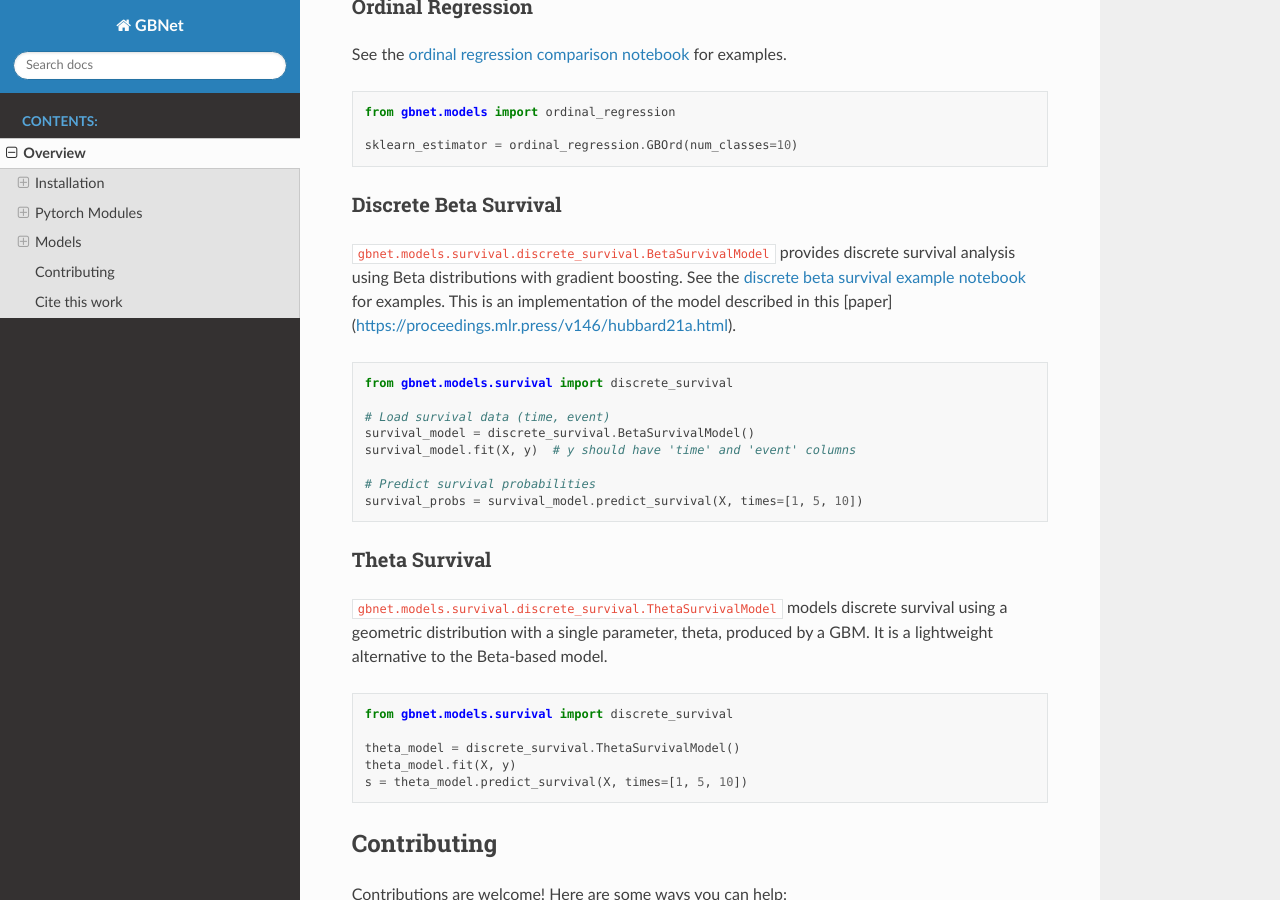
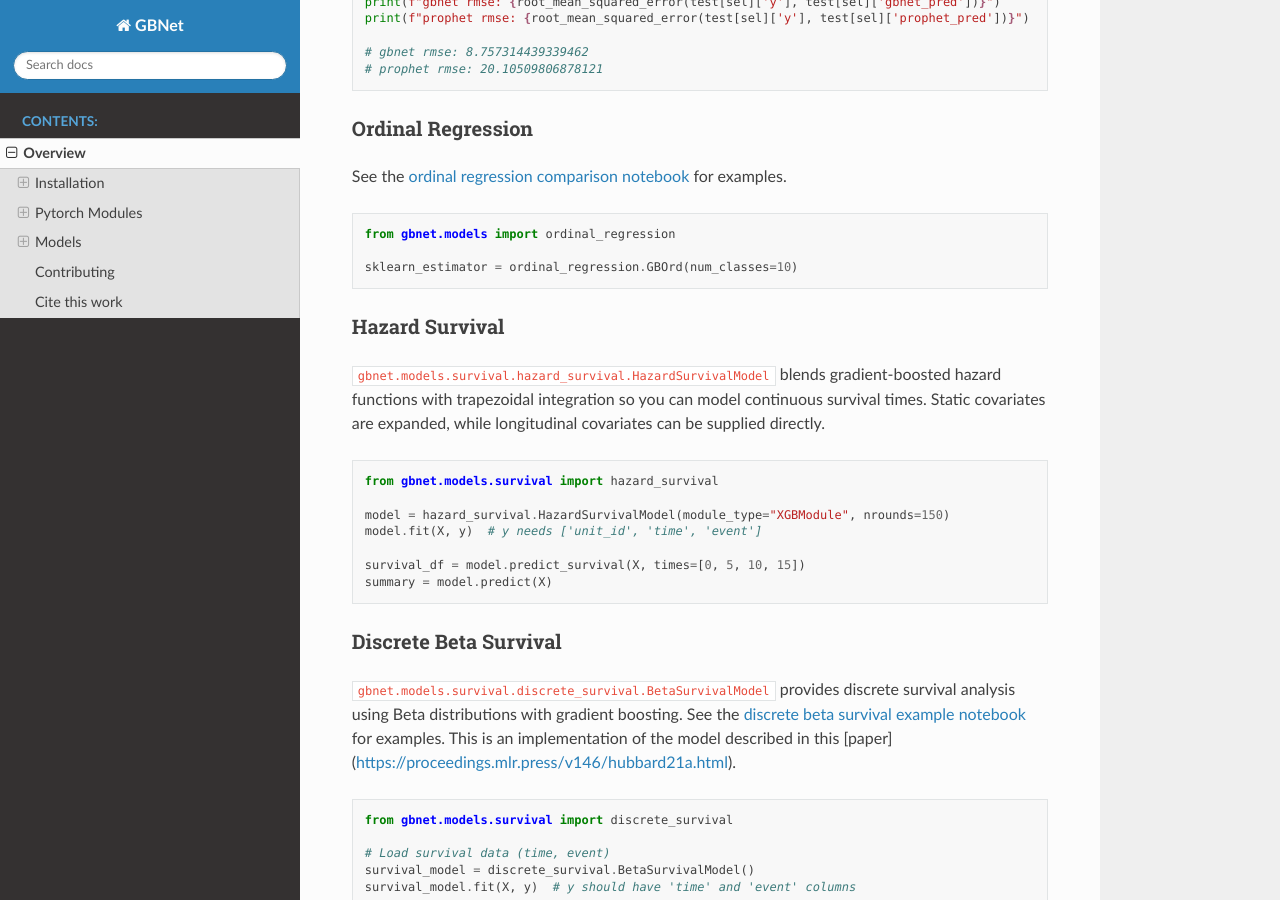
Before and after one commit to mthorrell/gbnet, a Sphinx documentation site: the page built from docs/source/overview.rst, in a window 1280 px wide and 900 px high, scrolled down 5364 px. Built offline with Sphinx 7.4.7 and the Read the Docs theme 3.1.0, drawn with Linux system fonts in a browser that asks for light colours; pages that are not in the unit, such as notebooks, are missing from menus; some of the changed text lies outside the part shown.

Commit message:
updated docs

```diff
--- a/docs/source/index.rst
+++ b/docs/source/index.rst
@@ -16,6 +16,7 @@ Key Features
 - Specific model implementations using XGBoost and LightGBM Modules
    - Forecasting
    - Ordinal Regression
+   - Survival analysis (discrete Beta & Theta models, continuous-time hazard integration)
 
 Installation
 -----------
--- a/docs/source/overview.rst
+++ b/docs/source/overview.rst
@@ -16,7 +16,9 @@ There are two main components of ``gbnet``:
 
    - ``Forecast`` is a forecasting model similar in execution to Metas' Prophet algorithm. In the settings we tested, ``gbnet.models.forecasting.Forecast`` beats the performance of Meta's Prophet algorithm.
    - ``GBOrd`` is Ordinal Regression using GBMs (both XGBoost and LightGBM supported). The complex loss function (with fitable parameters) is specified in PyTorch and put on top of either ``XGBModule`` or ``LGBModule``.
+   - ``HazardSurvivalModel`` fuses gradient-boosted hazards with continuous-time integration to support both static and longitudinal covariates in survival analysis.
    - ``BetaSurvivalModel`` is a discrete time survival analysis model using Beta distributions with gradient boosting. It supports both XGBoost and LightGBM backends and can handle censored data.
+   - ``ThetaSurvivalModel`` models discrete survival using a geometric distribution with a single parameter, theta, produced by a GBM. It is a lightweight alternative to the Beta-based model.
    - Other models with plans to be integrated are more advanced survival analysis and NLP applications.
 
 Installation
@@ -246,6 +248,21 @@ See the `ordinal regression comparison notebook <https://github.com/mthorrell/gb
 
    sklearn_estimator = ordinal_regression.GBOrd(num_classes=10)
 
+Hazard Survival
+~~~~~~~~~~~~~~
+
+``gbnet.models.survival.hazard_survival.HazardSurvivalModel`` blends gradient-boosted hazard functions with trapezoidal integration so you can model continuous survival times. Static covariates are expanded, while longitudinal covariates can be supplied directly.
+
+.. code-block:: python
+
+   from gbnet.models.survival import hazard_survival
+
+   model = hazard_survival.HazardSurvivalModel(module_type="XGBModule", nrounds=150)
+   model.fit(X, y)  # y needs ['unit_id', 'time', 'event']
+
+   survival_df = model.predict_survival(X, times=[0, 5, 10, 15])
+   summary = model.predict(X)
+
 Discrete Beta Survival
 ~~~~~~~~~~~~~~~~~~~~
 
```
Also changed, not shown: README.md (+24 -0 lines), docs/source/api/gbnet.models.rst (+18 -1 lines), gbnet/models/README.md.
